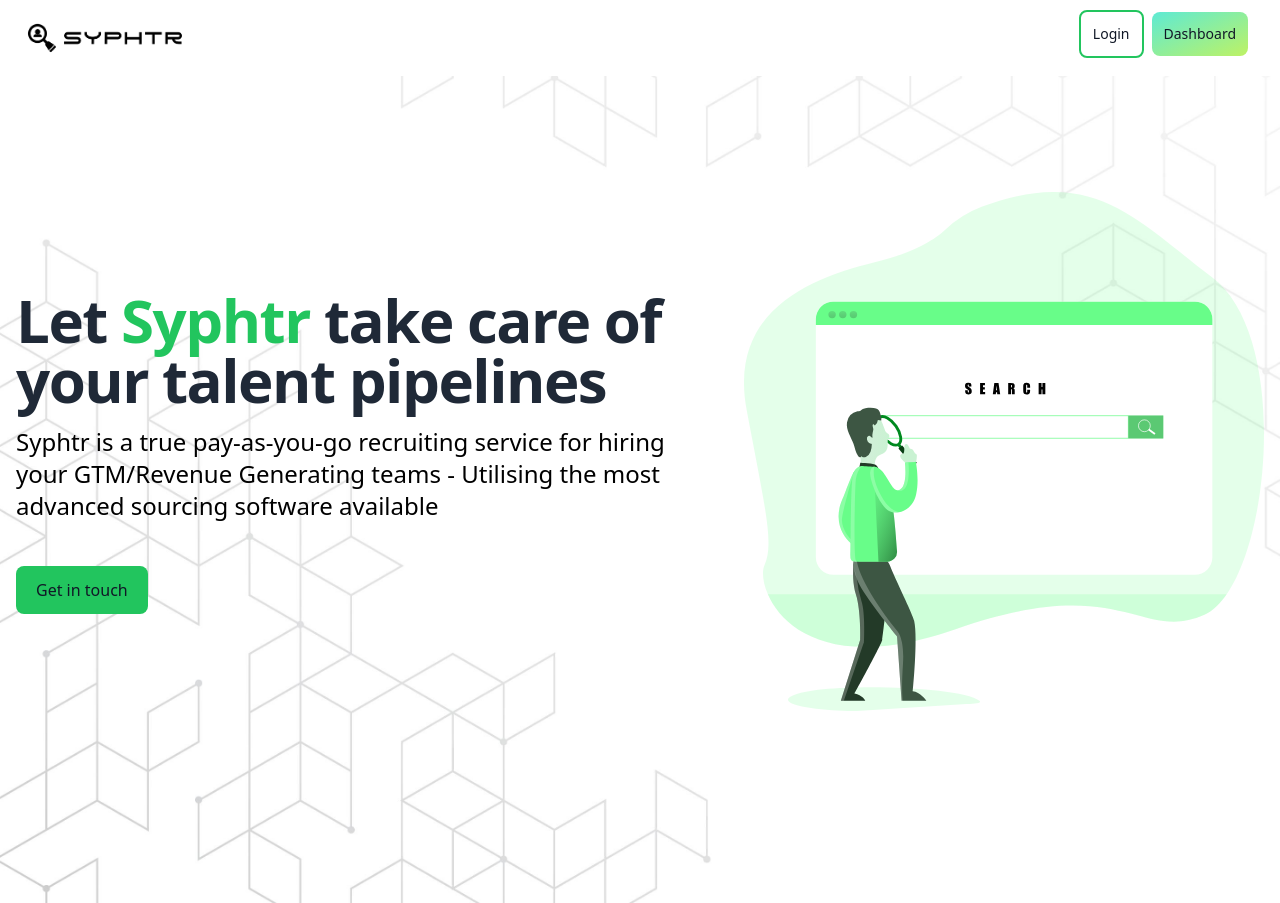
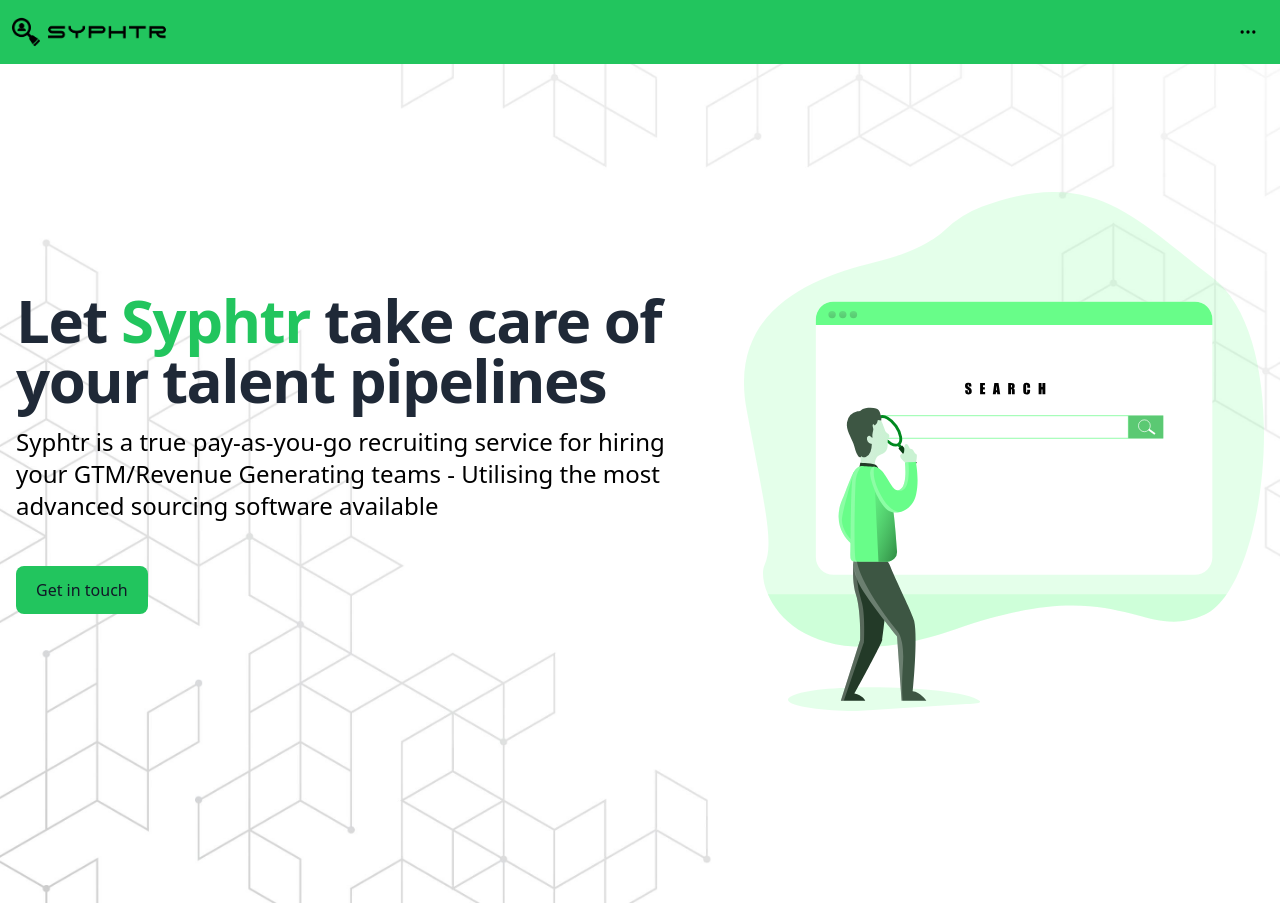
Before and after one commit to Syphtr/syphtr-mono, a Remix or React Router app in the folder apps/frontend/: page / in a window 1280 px wide. Shown: the top 903 px of the page. Built offline with nearby package versions, Linux system fonts and the light colour scheme; the framework itself is replaced by a stand-in of ours.

Commit message:
feat: add navbar component - test

```diff
--- a/apps/frontend/app/components/modules/Header.tsx
+++ b/apps/frontend/app/components/modules/Header.tsx
@@ -3,11 +3,8 @@ import { Link } from "@remix-run/react";
 export default function Header() {
   return (
     <header className="fixed top-0 w-full">
-      <nav
-        className={` bg-transparent hover:bg-white border-gray-200 px-4 lg:px-6 py-2.5  `}
-      >
-        <div className="flex flex-wrap justify-between items-center mx-auto max-w-screen-xl">
-          {/* BRAND LOGO */}
+      <nav className="navbar bg-green-500">
+        <div className="flex-1">
           <Link to="/" className="flex items-center">
             <img
               src={"/logos/Black logo - no background.png"}
@@ -15,21 +12,23 @@ export default function Header() {
               alt="Logo"
             />
           </Link>
-          <div>
-            <Link
-              to="/dashboard"
-              className="relative inline-flex items-center justify-center p-3 mb-2 me-2 overflow-hidden text-sm font-medium text-gray-900 rounded-lg group  bg-transparent
-              border-2 border-green-500   focus:ring-4 focus:outline-none focus:ring-lime-200"
+        </div>
+        <div className="flex-none">
+          <button className="btn btn-square btn-ghost text-black">
+            <svg
+              xmlns="http://www.w3.org/2000/svg"
+              fill="none"
+              viewBox="0 0 24 24"
+              className="inline-block w-5 h-5 stroke-current"
             >
-              Login
-            </Link>
-            <Link
-              to="/dashboard"
-              className="relative inline-flex items-center justify-center p-3 mb-2 me-2 overflow-hidden text-sm font-medium text-gray-900 rounded-lg group bg-gradient-to-br from-teal-300 to-lime-300 group-hover:from-teal-300 group-hover:to-lime-300 dark:text-white dark:hover:text-gray-900 focus:ring-4 focus:outline-none focus:ring-lime-200 dark:focus:ring-lime-800"
-            >
-              Dashboard
-            </Link>
-          </div>
+              <path
+                strokeLinecap="round"
+                strokeLinejoin="round"
+                strokeWidth="2"
+                d="M5 12h.01M12 12h.01M19 12h.01M6 12a1 1 0 11-2 0 1 1 0 012 0zm7 0a1 1 0 11-2 0 1 1 0 012 0zm7 0a1 1 0 11-2 0 1 1 0 012 0z"
+              ></path>
+            </svg>
+          </button>
         </div>
       </nav>
     </header>
```
